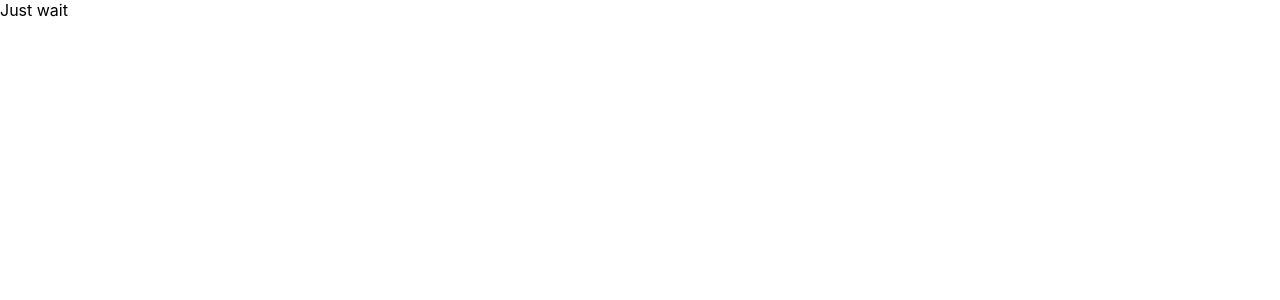
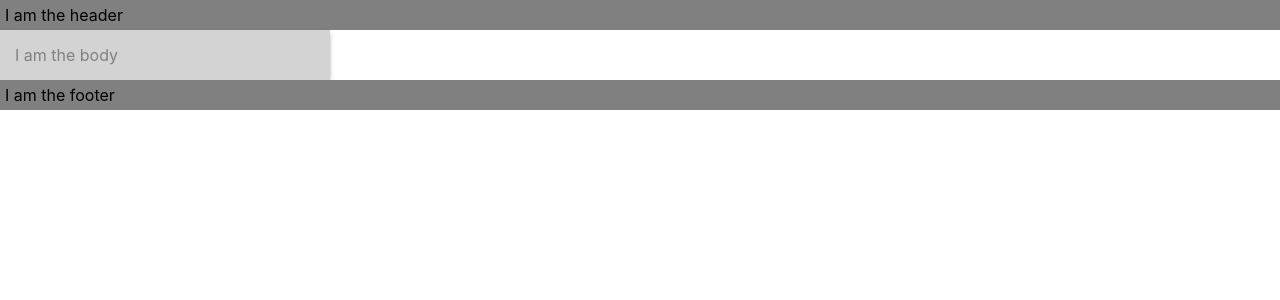
Before and after one commit to arn-foto/Alan_Project, a React (Create React App) app in the folder alan_project/: page / in a window 1280 px wide. Shown: the top 300 px of the page. Built offline with nearby package versions, Linux system fonts and the light colour scheme.

Commit message:
add sidebar

```diff
--- a/alan_project/src/App.js
+++ b/alan_project/src/App.js
@@ -1,5 +1,15 @@
+import Body from "./Body";
+import Footer from "./Footer";
+import Header from "./Header";
+
 function App() {
-  return <div className="App">Just wait</div>;
+  return (
+    <div className="App">
+      <Header />
+      <Body />
+      <Footer />
+    </div>
+  );
 }
 
 export default App;
--- a/alan_project/src/Body/style.js
+++ b/alan_project/src/Body/style.js
@@ -1,8 +1,12 @@
 import styled from "styled-components";
 
 const BodyStyle = styled.div`
-  display: flex;
-  padding: 5px;
+  flex: 0.3;
+  max-width: 300px;
+  padding-right: 20px;
+  padding: 15px !important;
+  color: gray;
+  box-shadow: 0px 2px 5px -2px rgba(0, 0, 0, 0.75);
   background-color: lightgrey;
 `;
 
--- a/alan_project/src/Footer/index.js
+++ b/alan_project/src/Footer/index.js
@@ -0,0 +1,7 @@
+import { FooterBody } from "./style";
+
+function Footer() {
+  return <FooterBody>I am the footer</FooterBody>;
+}
+
+export default Footer;
--- a/alan_project/src/Footer/style.js
+++ b/alan_project/src/Footer/style.js
@@ -2,6 +2,8 @@ import styled from "styled-components";
 
 const FooterBody = styled.div`
   display: flex;
+  padding: 5px;
+  background-color: grey;
 `;
 
 export { FooterBody };
--- a/alan_project/src/Header/index.js
+++ b/alan_project/src/Header/index.js
@@ -1,6 +1,11 @@
 import React from "react";
+import { HeaderContainer } from "./style";
 
 function Header() {
-  return <div>I am the header</div>;
+  return (
+    <HeaderContainer>
+      <div>I am the header</div>
+    </HeaderContainer>
+  );
 }
 export default Header;
--- a/alan_project/src/Header/style.js
+++ b/alan_project/src/Header/style.js
@@ -0,0 +1,11 @@
+import styled from "styled-components";
+
+const HeaderContainer = styled.div`
+  display: flex;
+  padding: 5px;
+  background-color: grey;
+`;
+
+const HeaderLeft = styled.div``;
+
+export { HeaderContainer, HeaderLeft };
```
Also changed, not shown: alan_project/src/Sidebar/index.js (added), alan_project/src/Sidebar/styles.js (added).
